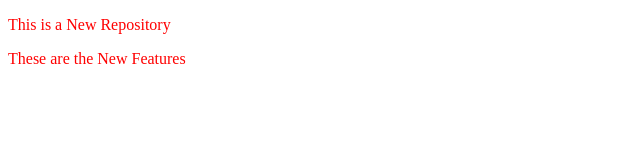
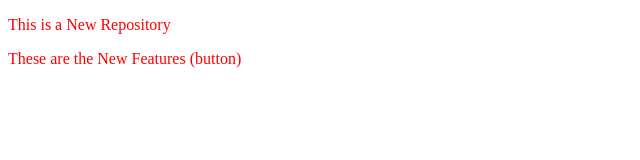
Before and after one commit to p-sabnis07/localrepo, a plain HTML site: page index.html in a window 1280 px wide. Shown: the full height of the page, 0-640 px from the left. Drawn offline with Linux system fonts and the light colour scheme.

```diff
--- a/index.html
+++ b/index.html
@@ -8,6 +8,6 @@
 </head>
 <body>
     <p>This is a New Repository</p>
-    <p>These are the New Features</p>
+    <p>These are the New Features (button)</p>
 </body>
 </html>
```
